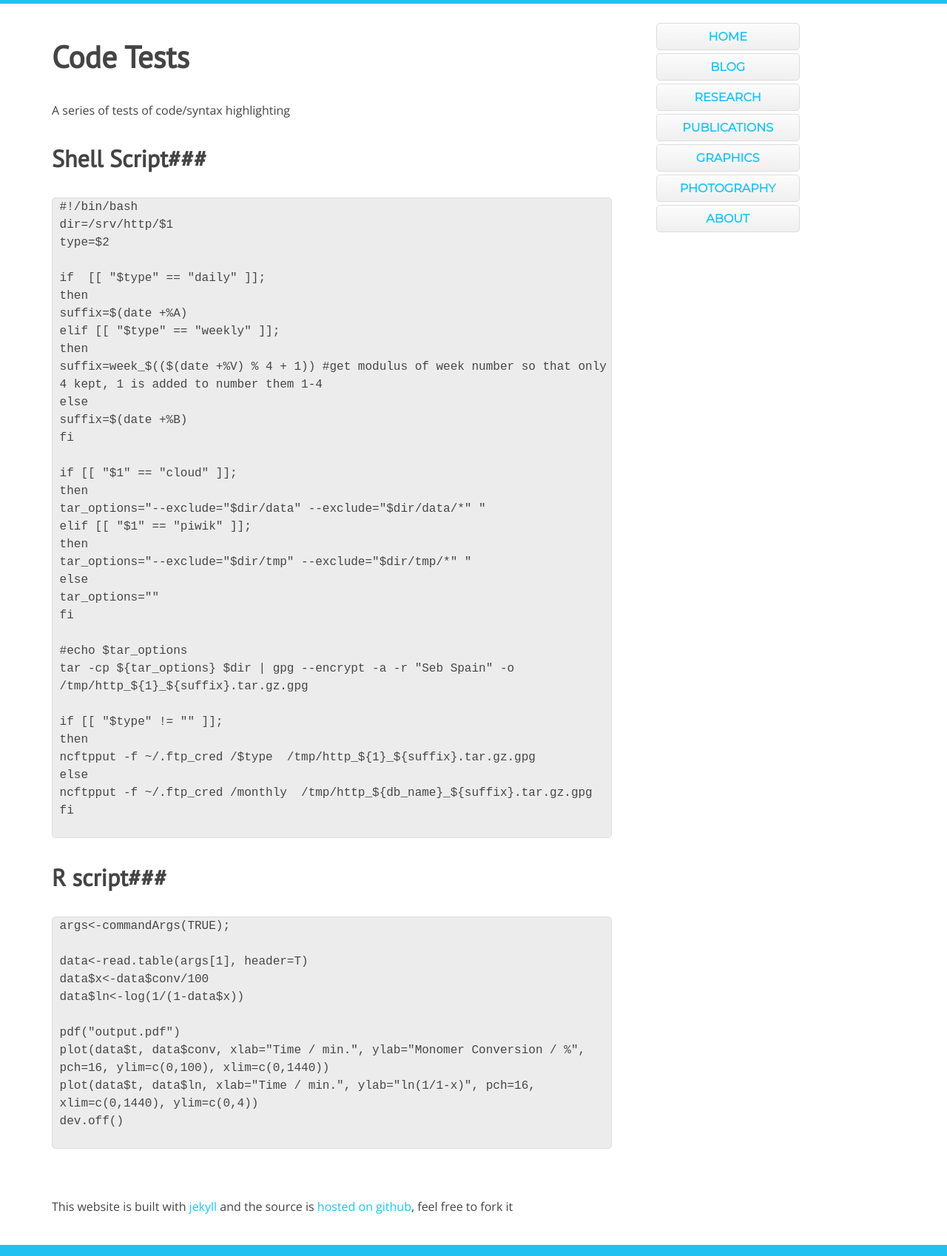
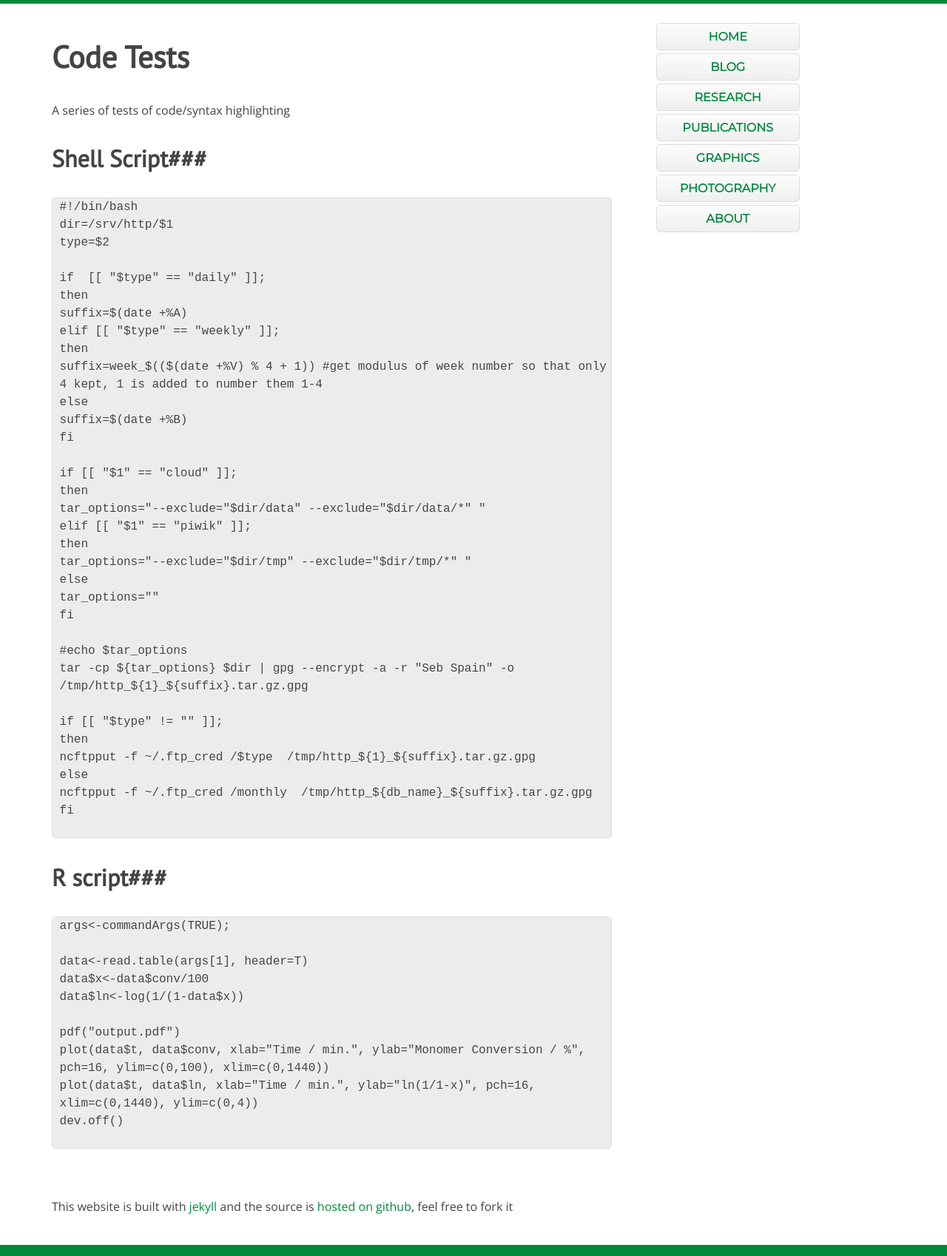
Before and after one commit to sebspain/sebspain.github.io, a Jekyll site: the page built from code_tests.md, in a window 1280 px wide. Shown: the whole page at 74% size. Built offline with Jekyll 4.4.1, drawn with Linux system fonts in a browser that asks for light colours; Markdown is read by kramdown in place of the engine named in the settings.

Commit message:
changed from #21c2f2 to green

```diff
--- a/css/style.css
+++ b/css/style.css
@@ -12,7 +12,7 @@ body {
   color: #444;
   background: #ffffff;
   text-shadow: 0 1px 0 rgba(255,255,255,.5);
-  border-top: 5px solid #21c2f2;
+  border-top: 5px solid #008A3D;
 }
 
 /* I use full-width horizontal sections a lot */
@@ -52,7 +52,7 @@ h3 {
 }
 
 a {
-  color: #21c2f2;
+  color: #008A3D;
   text-decoration: none;
   -webkit-transition: all .2s ease-in-out;
   -moz-transition: all .2s ease-in-out;
@@ -74,7 +74,7 @@ section, footer {
 }
 
 footer {
-	border-bottom: 15px solid #21c2f2;
+	border-bottom: 15px solid #008A3D;
 }
 
 header h1 a {
@@ -123,7 +123,7 @@ li.posts {
 
 .button:hover, .button:focus {
   outline: none;
-  border: 1px solid rgba(33,194,242,.5);
+  border: 1px solid rgba(0, 138, 61, 0.5);
 }
 
 .nav-button {
@@ -147,7 +147,7 @@ li.posts {
 
 .nav-button:hover, .nav-button:focus {
   outline: none;
-  border: 1px solid rgba(33,194,242,.5);
+  border: 1px solid rgba(0, 138, 61, 0.5);
 }
 
 footer p {
```
